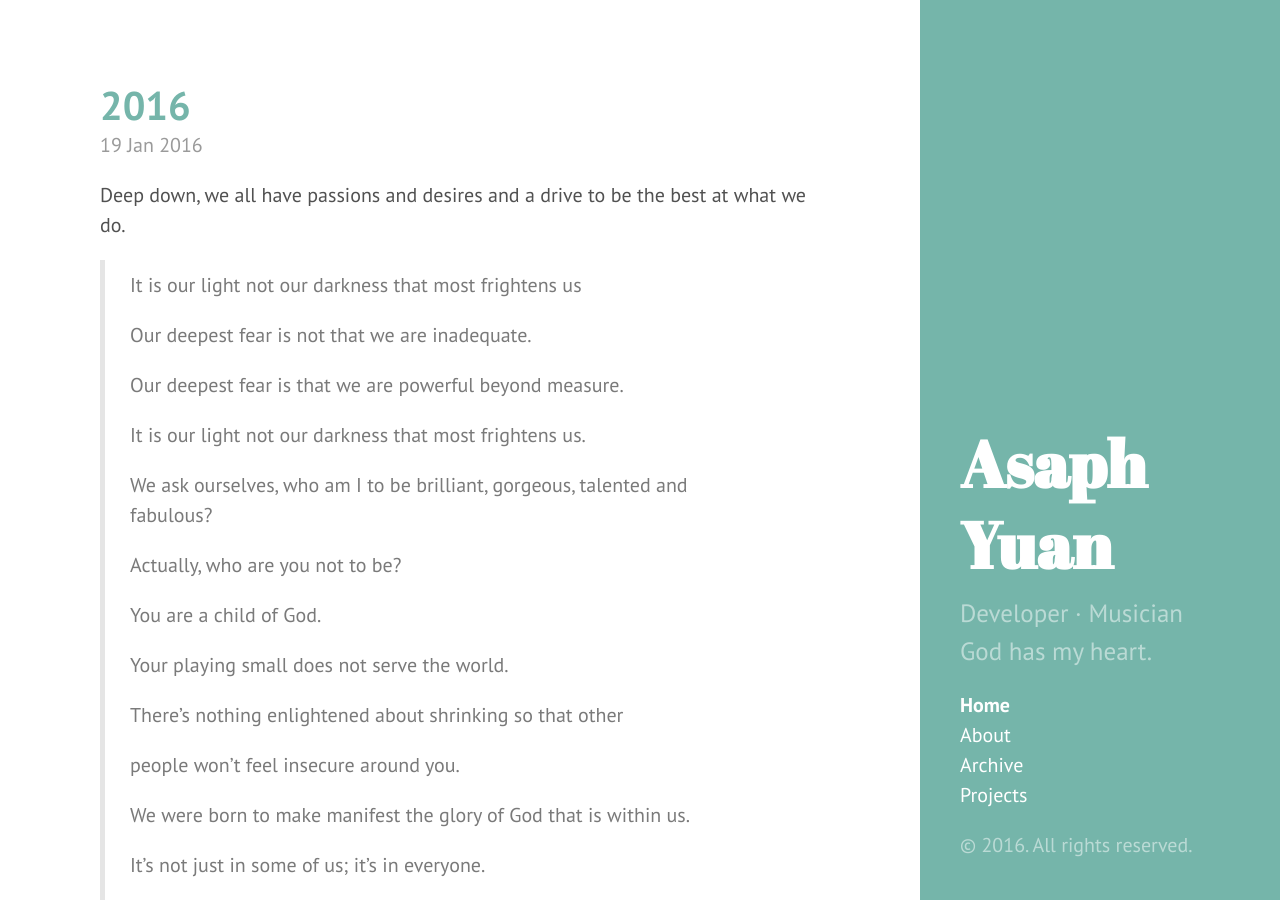
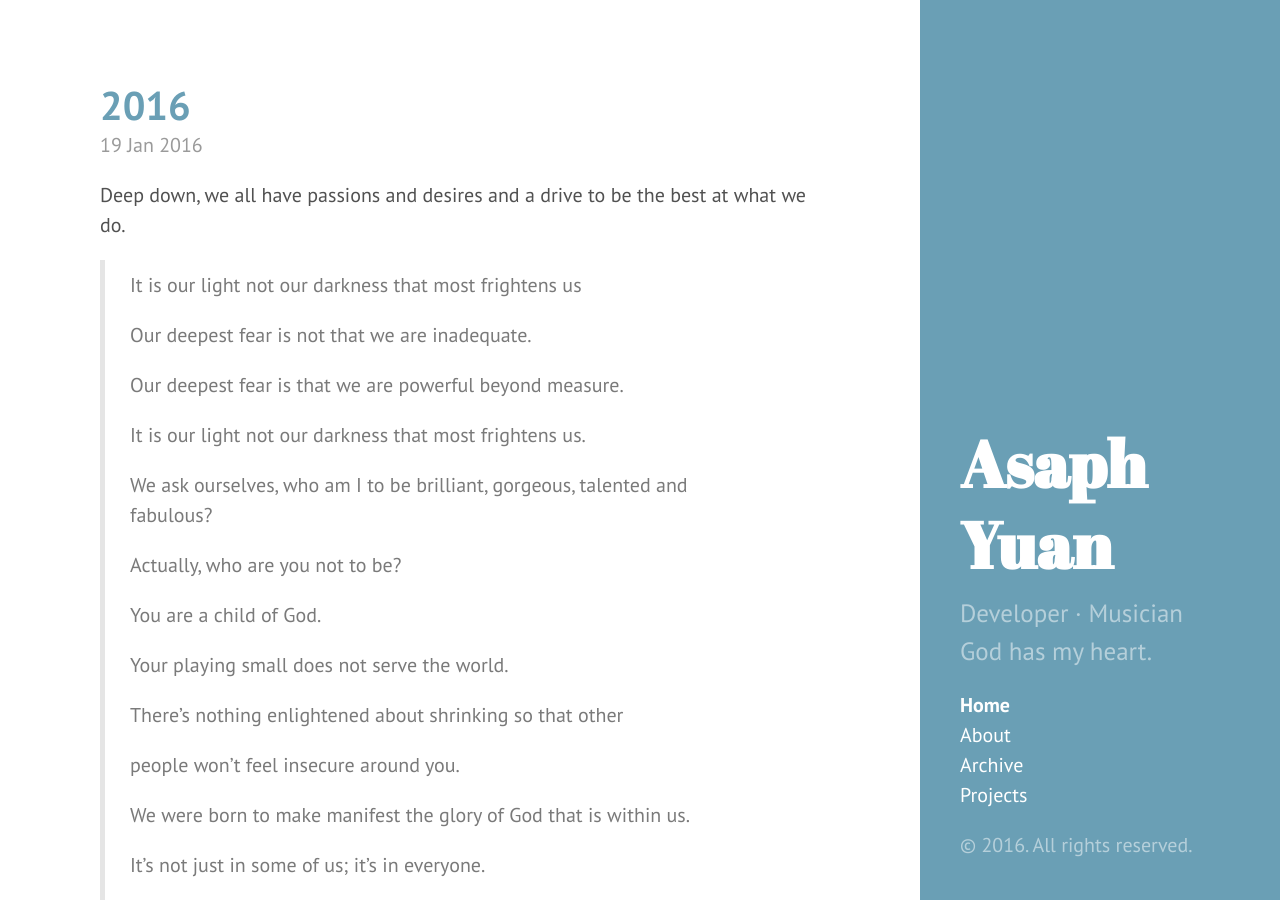
Before and after one commit to asaphy/asaphy.github.io, a Jekyll site: the page built from index.html, in a window 1280 px wide and 900 px high. Built offline with Jekyll 4.4.1, drawn with Linux system fonts in a browser that asks for light colours; the list of posts is cut into pages by our own code.

```diff
--- a/_layouts/default.html
+++ b/_layouts/default.html
@@ -3,7 +3,7 @@
 
   {% include head.html %}
 
-  <body class="theme-base-0c layout-reverse">
+  <body class="theme-base-0d layout-reverse">
 
     {% include sidebar.html %}
 
```
